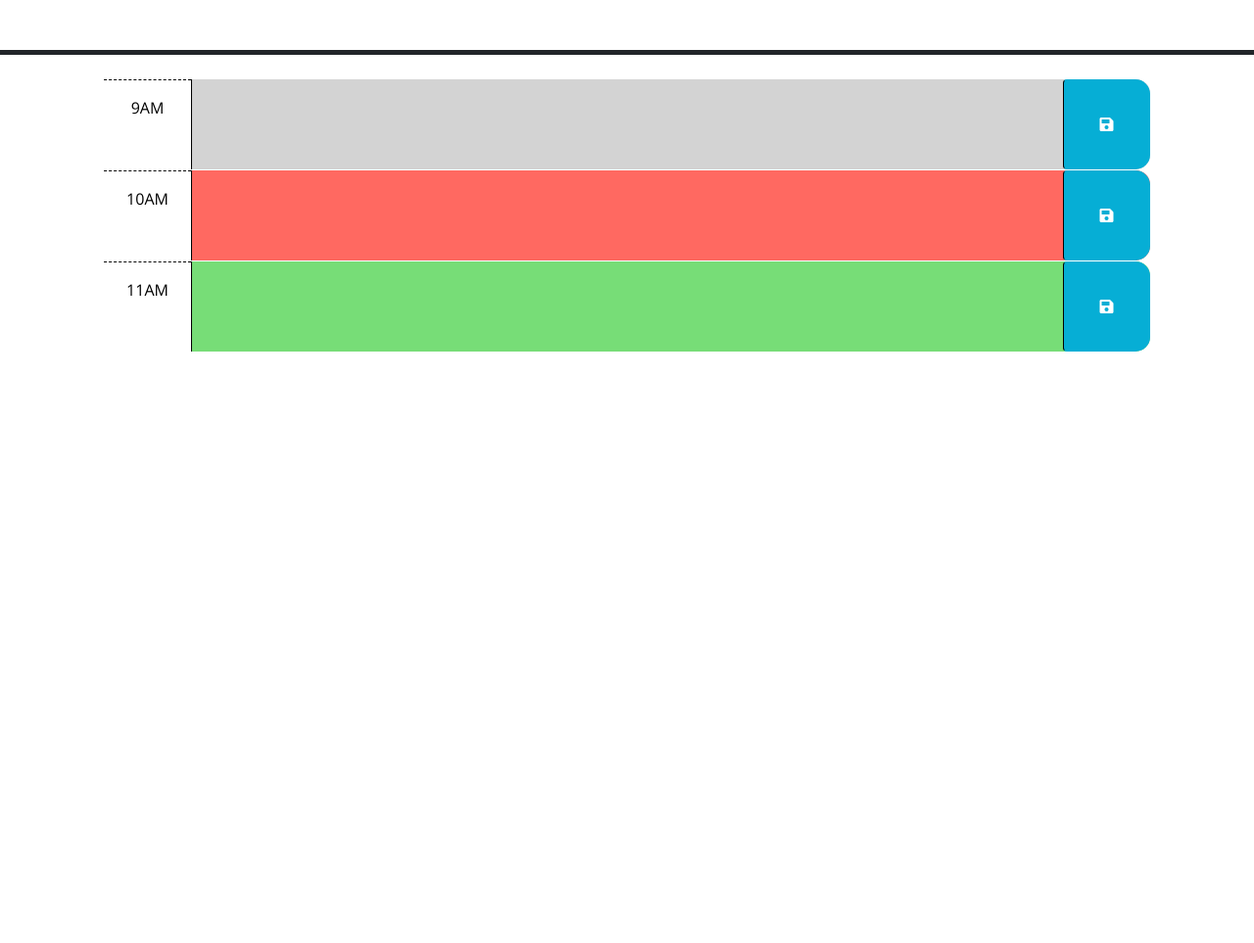
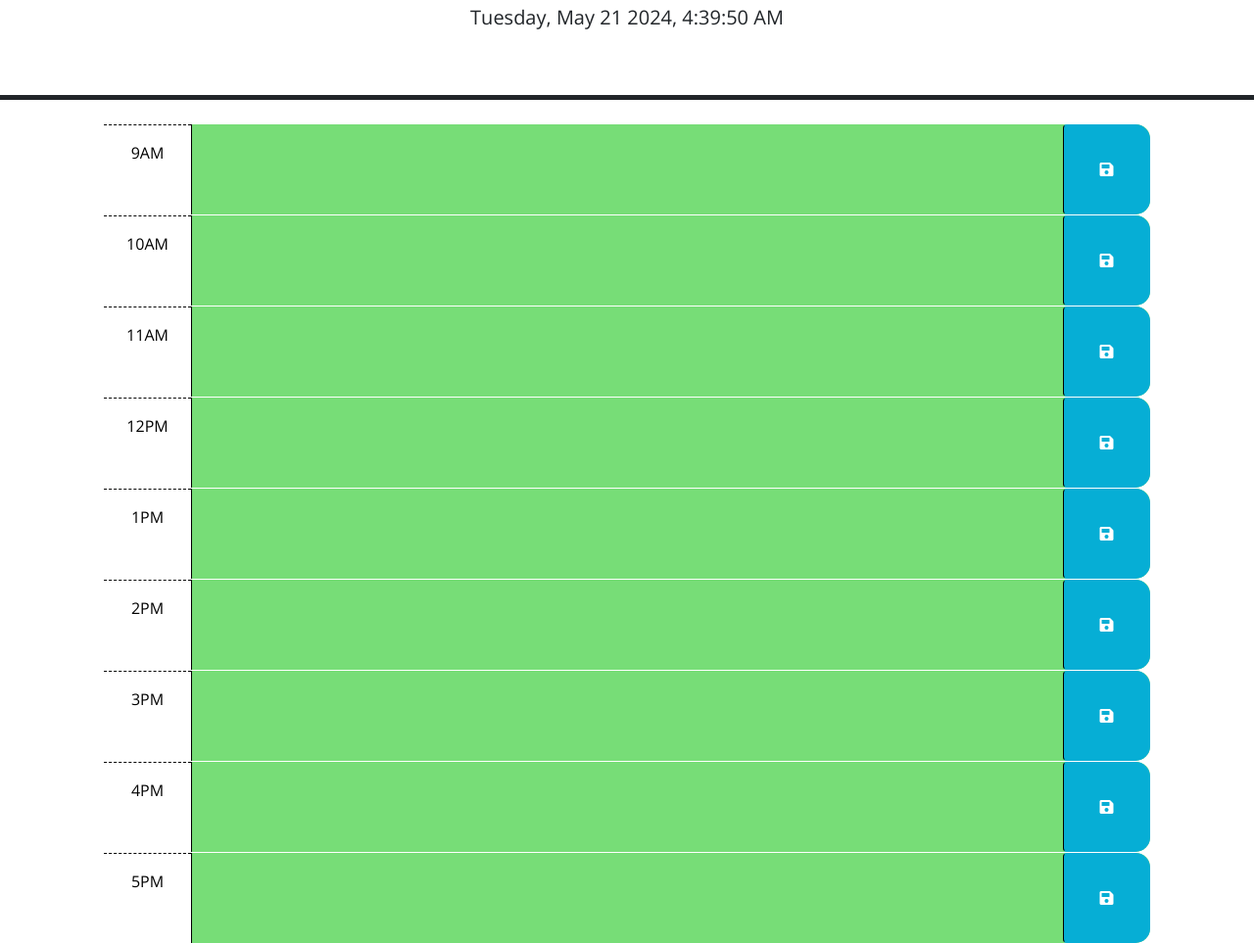
Before and after one commit to jahncalabrese/daily-planner-API-project, a website: page index.html in a window 1280 px wide. Shown: the part 176-1139 px from the top of the page at 98% size. Before the commit the page ends 800 px from the top, so only its background shows below. Drawn offline with nearby package versions, Linux system fonts and the light colour scheme.

Commit message:
added final javascript and html

```diff
--- a/index.html
+++ b/index.html
@@ -29,38 +29,73 @@
       <p id="currentDay" class="lead"></p>
     </header>
     <div class="container-lg px-5">
-      <!-- Use class for "past", "present", and "future" to apply styles to the
-        time-block divs accordingly. The javascript will need to do this by
-        adding/removing these classes on each div by comparing the hour in the
-        id to the current hour. The html provided below is meant to be an example
-        demonstrating how the css provided can be leveraged to create the
-        desired layout and colors. The html below should be removed or updated
-        in the finished product. Remember to delete this comment once the
-        code is implemented.
-        -->
-
-      <!-- Example of a past time block. The "past" class adds a gray background color. -->
-      <div id="hour-9" class="row time-block past">
+      <div id="hour-9" class="row time-block" data-hour="9">
         <div class="col-2 col-md-1 hour text-center py-3">9AM</div>
-        <textarea class="col-8 col-md-10 description" rows="3"> </textarea>
+        <textarea class="col-8 col-md-10 description" rows="3"></textarea>
         <button class="btn saveBtn col-2 col-md-1" aria-label="save">
           <i class="fas fa-save" aria-hidden="true"></i>
         </button>
       </div>
 
-      <!-- Example of a a present time block. The "present" class adds a red background color. -->
-      <div id="hour-10" class="row time-block present">
+      <div id="hour-10" class="row time-block" data-hour="10">
         <div class="col-2 col-md-1 hour text-center py-3">10AM</div>
-        <textarea class="col-8 col-md-10 description" rows="3"> </textarea>
+        <textarea class="col-8 col-md-10 description" rows="3"></textarea>
         <button class="btn saveBtn col-2 col-md-1" aria-label="save">
           <i class="fas fa-save" aria-hidden="true"></i>
         </button>
       </div>
 
-      <!-- Example of a future time block. The "future" class adds a green background color. -->
-      <div id="hour-11" class="row time-block future">
+      <div id="hour-11" class="row time-block" data-hour="11">
         <div class="col-2 col-md-1 hour text-center py-3">11AM</div>
-        <textarea class="col-8 col-md-10 description" rows="3"> </textarea>
+        <textarea class="col-8 col-md-10 description" rows="3"></textarea>
+        <button class="btn saveBtn col-2 col-md-1" aria-label="save">
+          <i class="fas fa-save" aria-hidden="true"></i>
+        </button>
+      </div>
+
+      <div id="hour-12" class="row time-block" data-hour="12">
+        <div class="col-2 col-md-1 hour text-center py-3">12PM</div>
+        <textarea class="col-8 col-md-10 description" rows="3"></textarea>
+        <button class="btn saveBtn col-2 col-md-1" aria-label="save">
+          <i class="fas fa-save" aria-hidden="true"></i>
+        </button>
+      </div>
+
+      <div id="hour-13" class="row time-block" data-hour="13">
+        <div class="col-2 col-md-1 hour text-center py-3">1PM</div>
+        <textarea class="col-8 col-md-10 description" rows="3"></textarea>
+        <button class="btn saveBtn col-2 col-md-1" aria-label="save">
+          <i class="fas fa-save" aria-hidden="true"></i>
+        </button>
+      </div>
+
+      <div id="hour-14" class="row time-block" data-hour="14">
+        <div class="col-2 col-md-1 hour text-center py-3">2PM</div>
+        <textarea class="col-8 col-md-10 description" rows="3"></textarea>
+        <button class="btn saveBtn col-2 col-md-1" aria-label="save">
+          <i class="fas fa-save" aria-hidden="true"></i>
+        </button>
+      </div>
+
+      <div id="hour-15" class="row time-block" data-hour="15">
+        <div class="col-2 col-md-1 hour text-center py-3">3PM</div>
+        <textarea class="col-8 col-md-10 description" rows="3"></textarea>
+        <button class="btn saveBtn col-2 col-md-1" aria-label="save">
+          <i class="fas fa-save" aria-hidden="true"></i>
+        </button>
+      </div>
+
+      <div id="hour-16" class="row time-block" data-hour="16">
+        <div class="col-2 col-md-1 hour text-center py-3">4PM</div>
+        <textarea class="col-8 col-md-10 description" rows="3"></textarea>
+        <button class="btn saveBtn col-2 col-md-1" aria-label="save">
+          <i class="fas fa-save" aria-hidden="true"></i>
+        </button>
+      </div>
+
+      <div id="hour-17" class="row time-block" data-hour="17">
+        <div class="col-2 col-md-1 hour text-center py-3">5PM</div>
+        <textarea class="col-8 col-md-10 description" rows="3"></textarea>
         <button class="btn saveBtn col-2 col-md-1" aria-label="save">
           <i class="fas fa-save" aria-hidden="true"></i>
         </button>
--- /dev/null
+++ b/package.json
@@ -0,0 +1,5 @@
+{
+  "dependencies": {
+    "dayjs": "^1.11.10"
+  }
+}
--- a/script.js
+++ b/script.js
@@ -1,23 +1,64 @@
 // Wrap all code that interacts with the DOM in a call to jQuery to ensure that
 // the code isn't run until the browser has finished rendering all the elements
 // in the html.
-$(function () {
-  // TODO: Add a listener for click events on the save button. This code should
-  // use the id in the containing time-block as a key to save the user input in
-  // local storage. HINT: What does `this` reference in the click listener
-  // function? How can DOM traversal be used to get the "hour-x" id of the
-  // time-block containing the button that was clicked? How might the id be
-  // useful when saving the description in local storage?
-  //
-  // TODO: Add code to apply the past, present, or future class to each time
-  // block by comparing the id to the current hour. HINTS: How can the id
-  // attribute of each time-block be used to conditionally add or remove the
-  // past, present, and future classes? How can Day.js be used to get the
-  // current hour in 24-hour time?
-  //
-  // TODO: Add code to get any user input that was saved in localStorage and set
-  // the values of the corresponding textarea elements. HINT: How can the id
-  // attribute of each time-block be used to do this?
-  //
-  // TODO: Add code to display the current date in the header of the page.
-});
+$(document).ready(function(){
+function updateTime() {
+  let today = dayjs();
+
+  // updates the time element in the header
+  $("#currentDay").text(today.format("dddd, MMMM D YYYY, h:mm:ss A"));
+
+  // For coloring the past, present, and future time blocks
+  let now = parseInt(dayjs().format("H"));
+  $(".time-block").each(function() {
+    let blockHour = parseInt($(this).attr("data-hour"));
+    $(this).removeClass("future past present");
+
+    if (now > blockHour) {
+        $(this).addClass("past");
+    } else if (now === blockHour) {
+        $(this).addClass("present");
+    } else {
+        $(this).addClass("future");
+    }
+  });
+}
+
+// textarea elements
+let saveBtn = $(".saveBtn");
+let scheduleElArray = $(".time-block");
+
+renderLastRegistered();
+updateTime();
+setInterval(updateTime, 1000);
+
+// render schedule saved in local storage
+function renderLastRegistered() {
+  scheduleElArray.each(function() {
+    let key = "time block " + $(this).attr("data-hour");
+    $(this).find("textarea").val(localStorage.getItem(key));
+  });
+}
+
+// function for handling clicks
+function handleFormSubmit(event) {
+  event.preventDefault();
+
+  let btnClicked = $(event.currentTarget);
+  let targetText = btnClicked.siblings("textarea");
+  let targetTimeBlock = btnClicked.closest(".time-block").data("hour");
+
+  // Debugging: Log textarea value and targetTimeBlock
+  console.log("Textarea Value:", targetText.val());
+  console.log("Data Hour:", targetTimeBlock);
+
+  // Save data to local storage
+  localStorage.setItem("time block " + targetTimeBlock, targetText.val());
+}
+
+saveBtn.on("click", handleFormSubmit);
+
+renderLastRegistered();
+updateTime();
+setInterval(updateTime, 1000);
+})
```
Also changed, not shown: style.css (indentation only), 1 other file.
